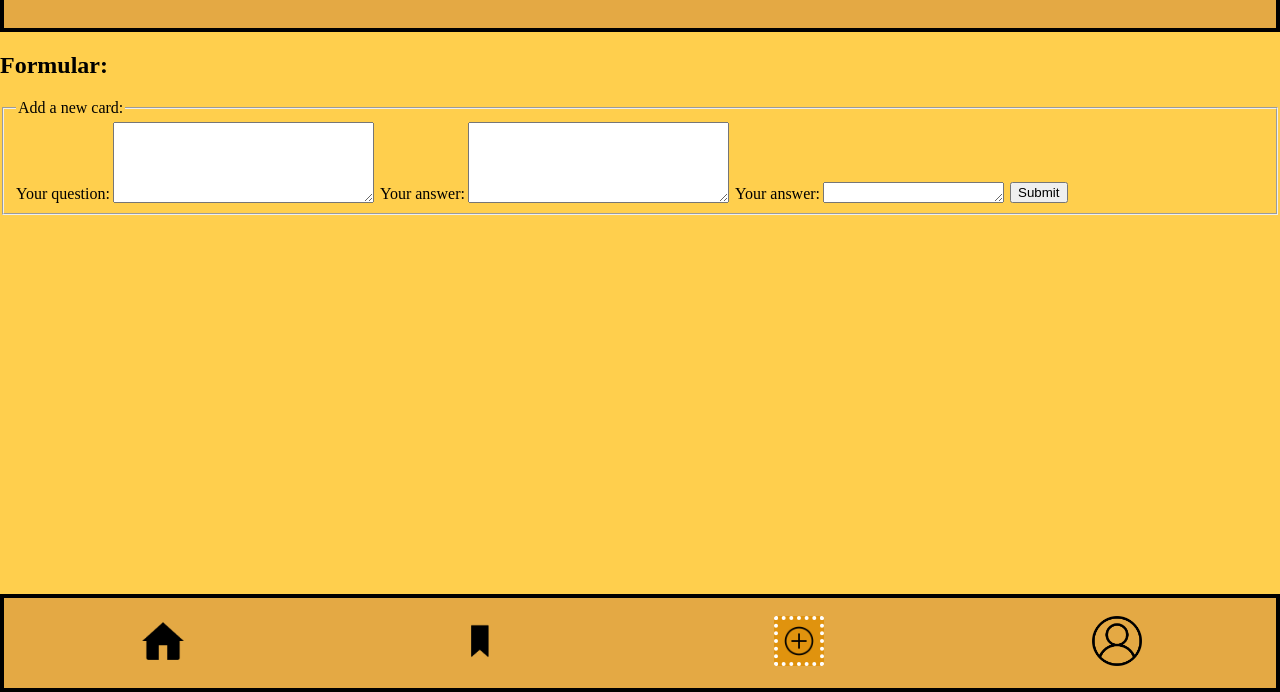
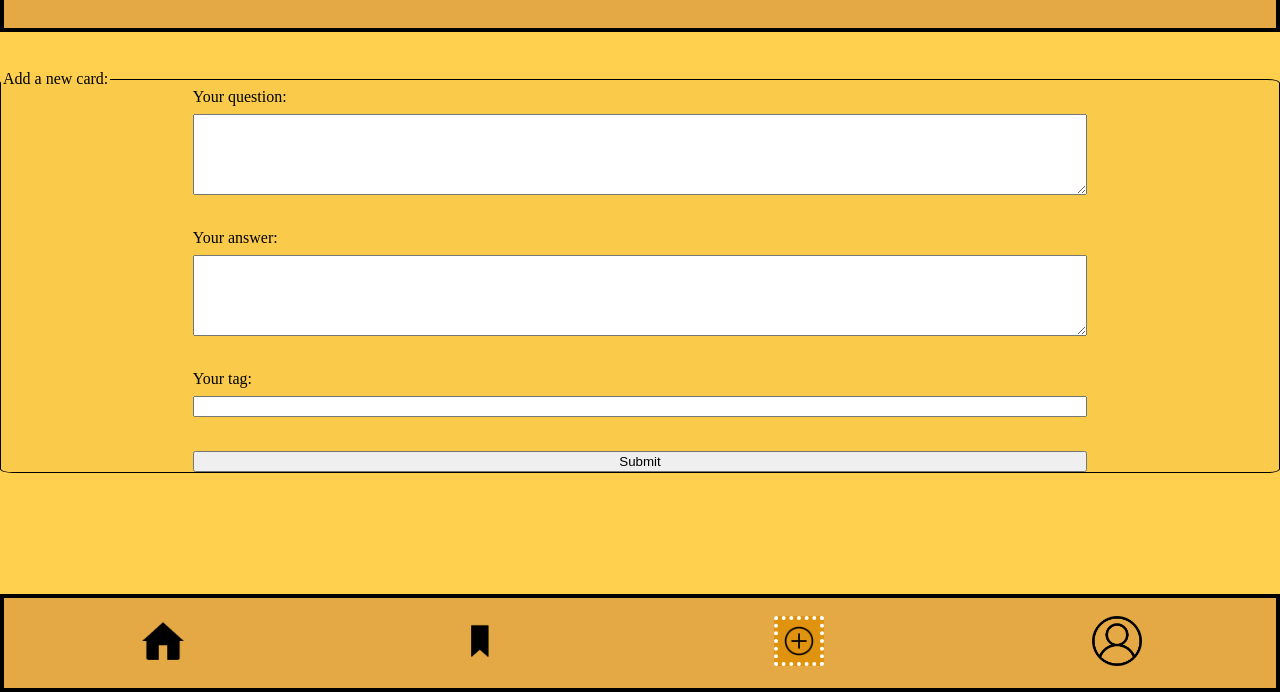
Before and after one commit to mzschunke/quiz-app, a plain HTML site: page form.html in a window 1280 px wide. Shown: the part 108-800 px from the top of the page. Drawn offline with Linux system fonts and the light colour scheme.

```diff
--- a/form.html
+++ b/form.html
@@ -11,20 +11,21 @@
     <header><h1>Quiz App</h1>
     </header>
     <main>
-     <h2>Formular:</h2>
      <form action="" data-js="form">
-        <fieldset class="fieldset">
+        <fieldset>
             <legend>Add a new card:</legend>
+            <div class="form-container">
             <label for="question">Your question:</label>
-            <textarea name="question" id="question" cols="30" rows="5"></textarea>
+            <textarea name="question" id="question" cols="20" rows="5"></textarea>
             <br>
             <label for="answer">Your answer:</label>
-            <textarea name="answer" id="answer" cols="30" rows="5"></textarea>
+            <textarea name="answer" id="answer" cols="20" rows="5"></textarea>
             <br>
-            <label for="tag">Your answer:</label>
-            <textarea name="tag" id="tag" cols="20" rows="1"></textarea>
+            <label for="tag">Your tag:</label>
+            <input type="text" name="tag" id="tag">
             <br>
             <button type="submit">Submit</button>
+        </div>
           </fieldset>
      </form>
     </main>
--- a/formular.css
+++ b/formular.css
@@ -1,5 +1,37 @@
-.fieldset {
+fieldset {
+    gap: 2.5rem;
+    background-color: rgb(0, 0, 0, 0.02);
+    border-radius: 1%;
+    padding: 0;
+    margin: 0;
+    border: 1px solid black;
+    margin-top: 3%;
+}
+
+.form-container {
     display: flex;
-    align-items: flex-end;
-    gap: 3px;
+    position: relative;
+    flex-direction: column;
+    gap: 0.5rem;
+    padding-left: 15%;
+    padding-right: 15%;
+    border: 1 px solid red;
+    margin: 0;
 }
+
+
+/* div1 container:
+
+background-color: rgb(49, 90, 87);
+display: flex;
+position: relative;
+flex-direction: column;
+min-width: 300px;
+align-items: center;
+border-radius: 2px;
+margin: 25px;
+box-shadow: 4px 4px 10px;
+min-height: 300px;
+margin-left: 30%;
+margin-right: 30%;
+border: 2px solid black; */
```
